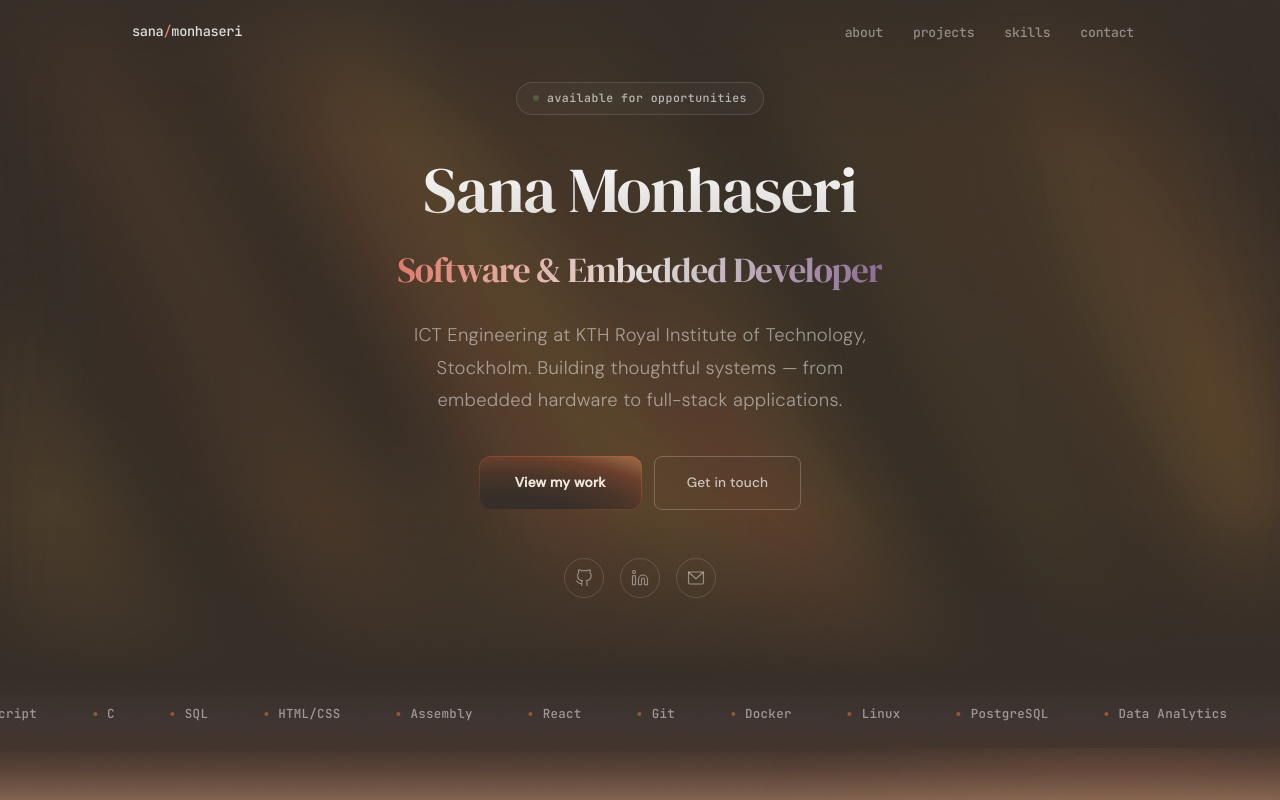
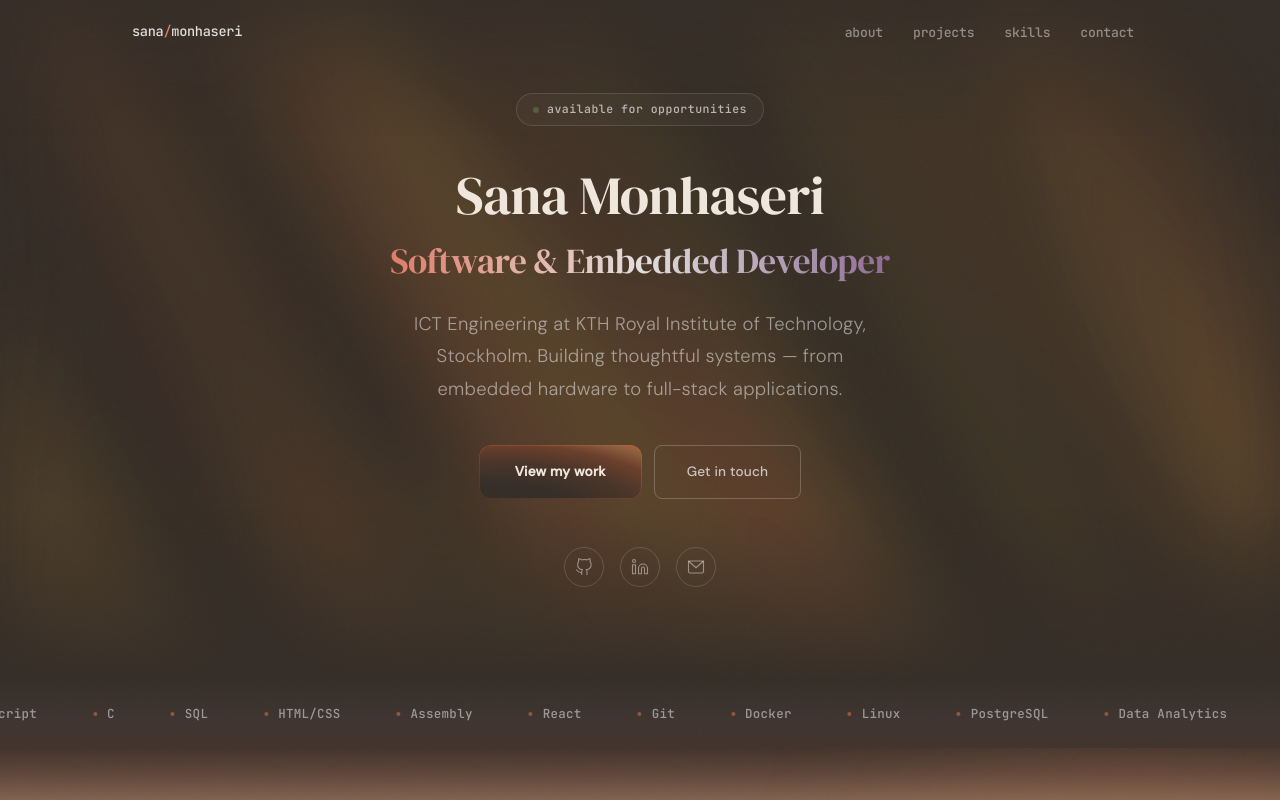
Before and after one commit to Sana8200/Portfolio_Sana, a React (Create React App) app in the folder portfolio/: page / in a window 1280 px wide. Shown: the top 800 px of the page. Built offline with nearby package versions, Linux system fonts and the light colour scheme.

Commit message:
style: update hero name color to warm beige and reduce title size

```diff
--- a/portfolio/src/Hero/Hero.css
+++ b/portfolio/src/Hero/Hero.css
@@ -69,17 +69,15 @@
 /* Title */
 .hero__title {
   font-family: var(--font-heading);
-  font-size: clamp(2.2rem, 5vw, 4rem);
+  font-size: clamp(1.9rem, 4.2vw, 3.4rem);
   font-weight: 400;
   line-height: 1.1;
   margin-bottom: 1.5rem;
-  letter-spacing: -1px;
+  letter-spacing: -0.5px;
 }
 .hero__title-line1 {
-  background: linear-gradient(to bottom, #fff, rgba(255,255,255,0.8));
-  -webkit-background-clip: text;
-  -webkit-text-fill-color: transparent;
-  background-clip: text;
+  color: var(--bg);
+  -webkit-text-fill-color: var(--bg);
 }
 .hero__title-line2 {
   font-size: clamp(1.4rem, 3vw, 2.2rem);
```
